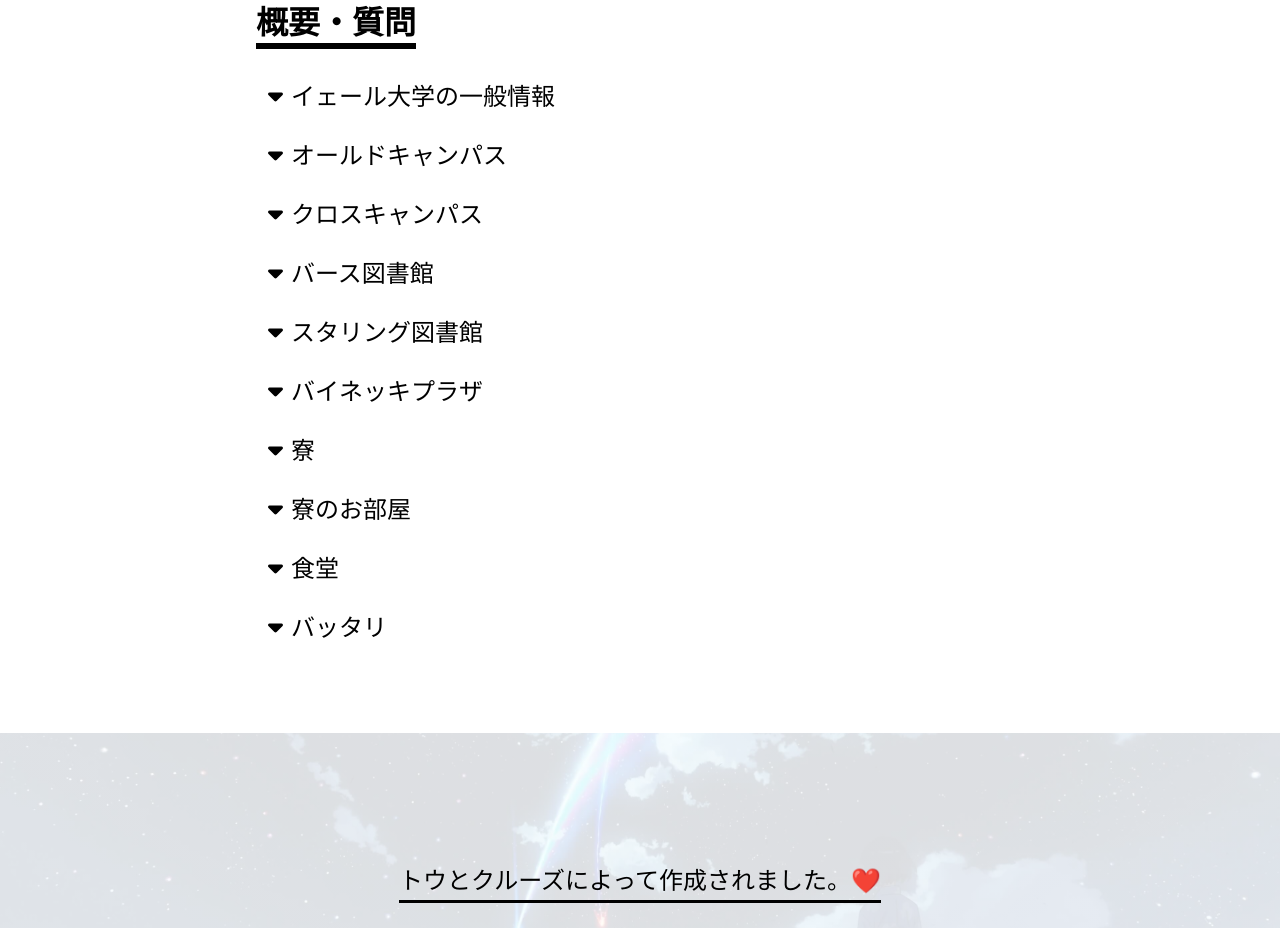
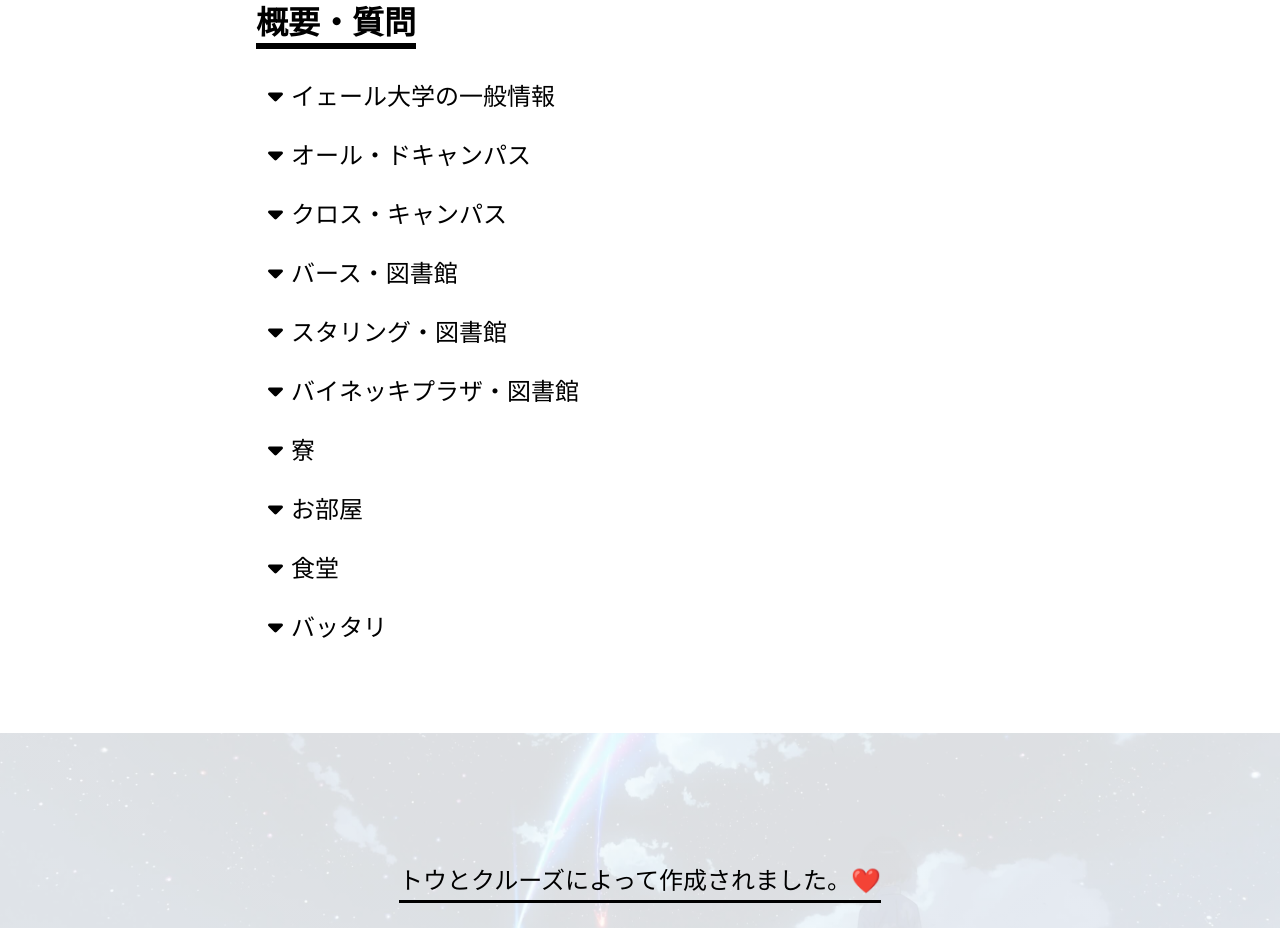
Before and after one commit to kentng01/yale-jpn, a Vue app in the folder yalejpn/: page / in a window 1280 px wide. Shown: the part 2480-3408 px from the top of the page. Built offline with nearby package versions, Linux system fonts and the light colour scheme.

Commit message:
Update DropDown.vue

```diff
--- a/yalejpn/src/components/drop-down/DropDown.vue
+++ b/yalejpn/src/components/drop-down/DropDown.vue
@@ -9,27 +9,27 @@
           open: false
         },
         {
-          q: 'オールドキャンパス',
+          q: 'オール・ドキャンパス',
           a: 'オールドキャンパスはイェール大学にとってとても伝統的な部分（ぶぶん）です。大体全部の一年生がここに住んでいるので、他の一年生に会いやすいです。１年中イベントがあります。例えばよくコンサートをしたり、冬に雪合戦(ゆきがっせん）をしたりします。洗濯する所があります。アイスクリームのある秘密の地下室もありますよ。オールドキャンパスは古いのに、楽しくて気楽です。',
           open: false
         },
         {
-          q: 'クロスキャンパス',
+          q: 'クロス・キャンパス',
           a: 'これはイェール大学の心臓です。この道には、たくさん図書館と寮と教室があります。春学期になると、ここは綺麗になりすぎます。よくここで大学生達はフリスビーをしたり、草で昼寝したり、犬と遊んだりしているのをよく見ます。じゃ、最初の図書館に行こう！',
           open: false
         },
         {
-          q: 'バース図書館',
+          q: 'バース・図書館',
           a: '図書館はバースと言います。地下にあります。バース図書館というのはイェール大学の20以上の図書館のメンバーです。バースカフェは図書館の地下1階にあって、外国語の練習をしている学生をよく見かけます。ここはとても楽に話せる所で、中でたくさん勉強できる所も見つけられます。',
           open: false
         },
         {
-          q: 'スタリング図書館',
+          q: 'スタリング・図書館',
           a: 'スタリング図書館は多分イェールの最大で有名な図書館です。この図書館には2000000(二百万)もの本があります。バース図書館よりもっと勉強できる所があります。スタックスというのはスタリングの一番人気の勉強する所です。僕たちのお気に入りの勉強場所は東アジア図書館です。ここでは漫画か中国哲学を読めます！',
           open: false
         },
         {
-          q: 'バイネッキプラザ',
+          q: 'バイネッキプラザ・図書館',
           a: 'バイネッキは特別な図書館です。ちょっと美術館みたいで、たくさん文学とか書道とか100年も古い本などがあります。ここに、朝河貫一(あさかわ・かんいち)に書かれた本は700冊もあります。めっちゃきれいです。',
           open: false
         },
@@ -39,7 +39,7 @@
           open: false
         },
         {
-          q: '寮のお部屋',
+          q: 'お部屋',
           a: '僕達のお部屋はスイートです。ベッドルームとつながったリビングルームがあります。スイートによっては 4名用、6名用、8名用のスイートもあります。色々あるよ!そして、これらのルームメイトは生涯(しょうがい)の友人になるかもしれません。部屋もとても素敵です。イェール大学の学生は2年生まで寮に住まなければなりません。 3年生からは寮に住み続けることも、キャンパス外に転居(てんきょ)することもできます。',
           open: false
         },
```
